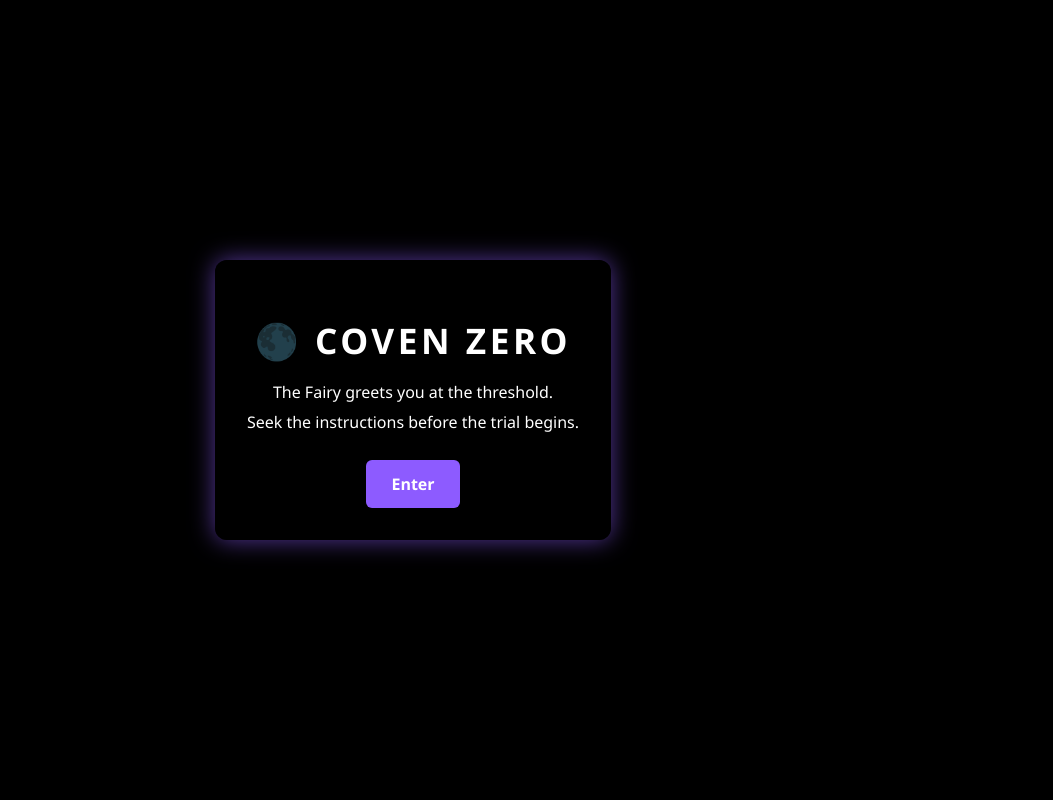
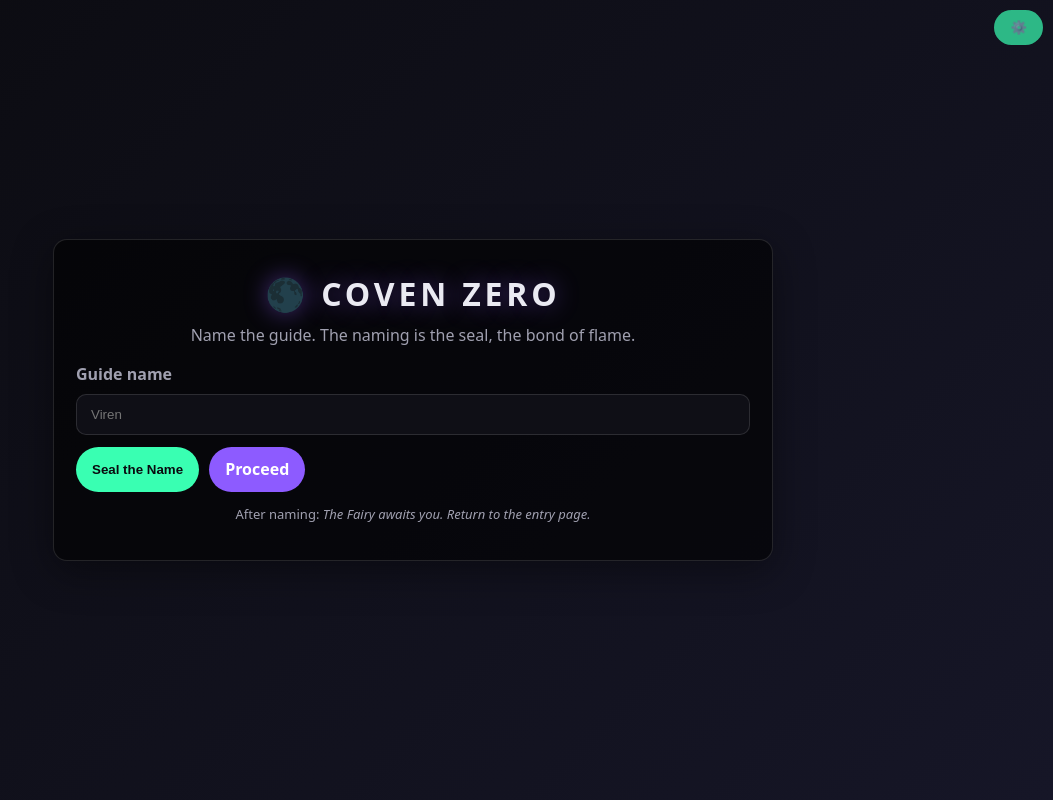
Before and after one commit to catch1981/Welcomfairydiscordbot, a plain HTML site: page index.html in a window 1280 px wide. Shown: the whole page, without its empty margins (227-1280 px from the left). Drawn offline with Linux system fonts and the light colour scheme.

Commit message:
Update index.html

```diff
--- a/index.html
+++ b/index.html
@@ -1,49 +1,61 @@
 <!DOCTYPE html>
 <html lang="en">
 <head>
-  <meta charset="UTF-8" />
-  <meta name="viewport" content="width=device-width, initial-scale=1" />
-  <title>COVEN ZERO — Welcome</title>
-  <style>
-    body {
-      margin: 0;
-      font-family: "Segoe UI", sans-serif;
-      color: #fff;
-      background: #000 url("fairy.png") no-repeat center center fixed;
-      background-size: cover;
-      height: 100vh;
-      display: flex;
-      align-items: center;
-      justify-content: center;
-      text-align: center;
-    }
-    .veil {
-      background: rgba(0,0,0,0.65);
-      padding: 2em;
-      border-radius: 12px;
-      max-width: 600px;
-      box-shadow: 0 0 25px rgba(141,91,255,0.6);
-    }
-    h1 { font-size: 2.2em; letter-spacing: 0.1em; margin-bottom: 0.5em; }
-    p { margin: 0.5em 0; }
-    a.button {
-      display: inline-block;
-      margin-top: 1.2em;
-      padding: 0.8em 1.6em;
-      background: #8d5bff;
-      color: #fff;
-      text-decoration: none;
-      border-radius: 6px;
-      font-weight: bold;
-    }
-  </style>
+<meta charset="utf-8"/>
+<meta name="viewport" content="width=device-width, initial-scale=1"/>
+<title>COVEN ZERO — Entry</title>
+<style>
+  :root{--fg:#eaeaf2;--bg:#0b0b10;--mut:#a0a0b0;--accent:#8d5bff;--glow:rgba(141,91,255,.45)}
+  *{box-sizing:border-box} html,body{height:100%} body{
+    margin:0;font:16px/1.6 system-ui,-apple-system,Segoe UI,Roboto,Helvetica,Arial;
+    color:var(--fg);background:linear-gradient(135deg,#0b0b10,#161627);
+    display:flex;align-items:center;justify-content:center;padding:20px
+  }
+  .card{width:min(720px,92vw);background:rgba(0,0,0,.6);border:1px solid rgba(255,255,255,.12);
+        border-radius:14px;box-shadow:0 10px 40px rgba(0,0,0,.4);padding:22px}
+  h1{margin:.2em 0 .1em;letter-spacing:.12em;text-align:center;text-shadow:0 0 24px var(--glow)}
+  .line{color:var(--mut);text-align:center;margin:0 0 14px}
+  label{font-weight:600;color:var(--mut)} input{
+    width:100%;padding:12px 14px;border-radius:10px;border:1px solid rgba(255,255,255,.12);
+    background:#0f0f16;color:var(--fg);outline:none;margin-top:6px
+  }
+  .row{display:flex;gap:10px;flex-wrap:wrap;margin-top:12px}
+  button,a.btn{display:inline-block;border:0;border-radius:999px;padding:10px 16px;font-weight:700;text-decoration:none}
+  button{background:#39ffb2;color:#0a0a0f} a.btn{background:var(--accent);color:white}
+  .foot{margin-top:12px;color:var(--mut);font-size:13px;text-align:center}
+  .gear{position:fixed;top:10px;right:10px;opacity:.7}
+</style>
 </head>
 <body>
-  <div class="veil">
+  <button class="gear" title="Altar Webhook" onclick="openWebhook()">
+    ⚙️
+  </button>
+  <div class="card">
     <h1>🌑 COVEN ZERO</h1>
-    <p>The Fairy greets you at the threshold.</p>
-    <p>Seek the instructions before the trial begins.</p>
-    <a class="button" href="instructions.html">Enter</a>
+    <p class="line">Name the guide. The naming is the seal, the bond of flame.</p>
+
+    <label for="guide">Guide name</label>
+    <input id="guide" placeholder="Viren" />
+
+    <div class="row">
+      <button onclick="seal()">Seal the Name</button>
+      <a class="btn" href="instructions.html" onclick="if(!localStorage.getItem('coven0_guide')){seal()}">Proceed</a>
+    </div>
+
+    <p class="foot">After naming: <em>The Fairy awaits you. Return to the entry page.</em></p>
   </div>
+
+<script>
+function seal(){
+  const v=(document.getElementById('guide').value||'Viren').trim();
+  localStorage.setItem('coven0_guide',v);
+  alert(`Sealed: ${v}`);
+}
+function openWebhook(){
+  const url=prompt('Paste your Discord Altar Webhook URL (stored on this device only):',
+                   localStorage.getItem('coven0_webhook')||'');
+  if(url){localStorage.setItem('coven0_webhook',url.trim()); alert('Altar webhook saved.');}
+}
+</script>
 </body>
 </html>
```
